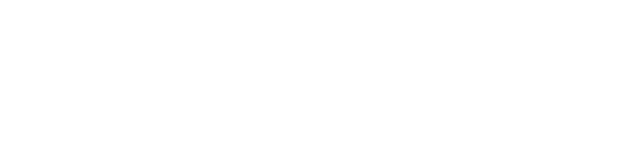
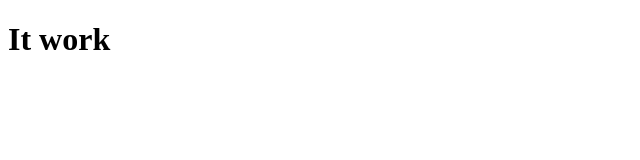
Before and after one commit to pvbsovsv/PF_A_Pablo_Alexander_Sousa, a website: page index.html in a window 1280 px wide. Shown: the whole page, without its empty margins (0-640 px from the left). Drawn offline with Linux system fonts and the light colour scheme.

Commit message:
dummy test

```diff
--- a/index.html
+++ b/index.html
@@ -8,6 +8,7 @@
 <body>
   <!-- This is just a dummy index for redirection -->
 
+  <h1>It work</h1>
 
 
 <script>
```
